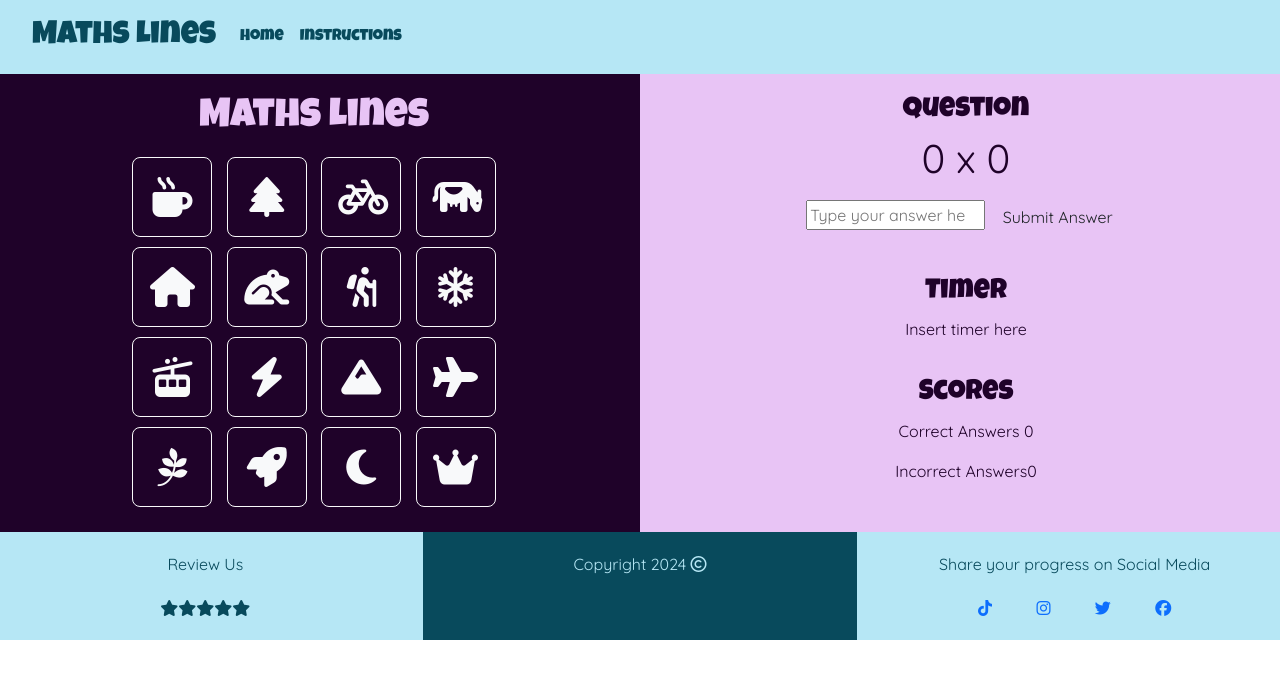
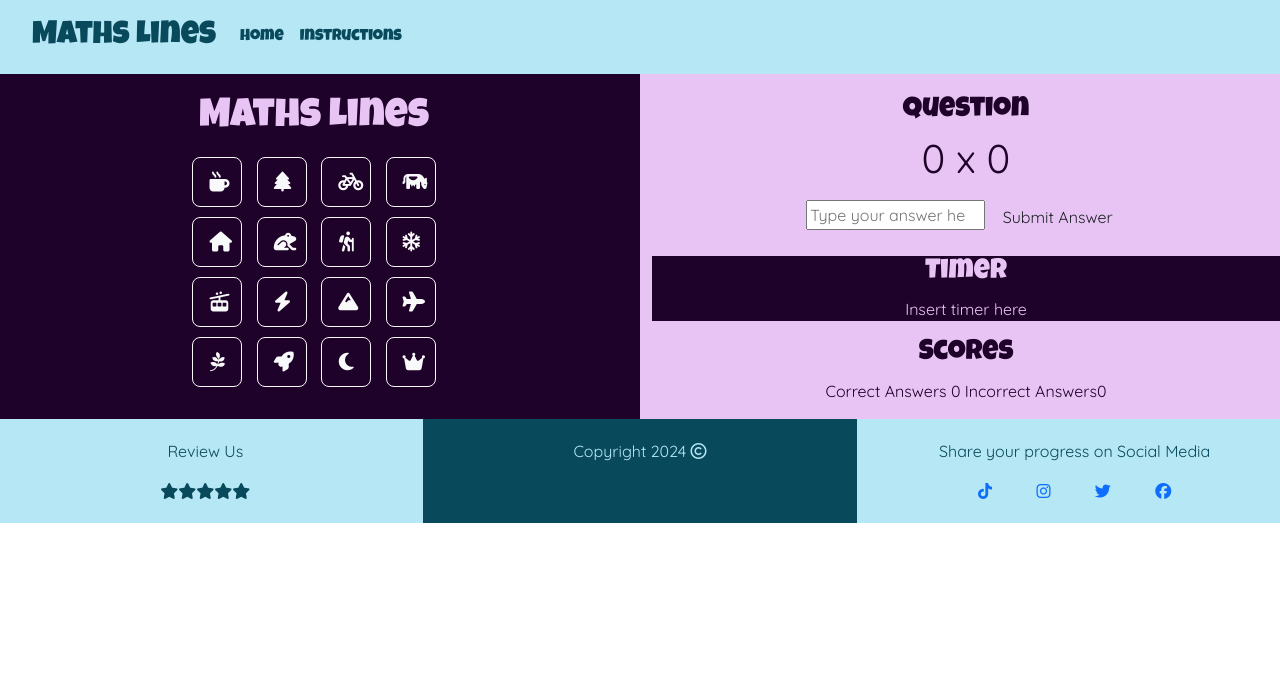
Before and after one commit to Elizabeth-Yorke/milestone-project-2a, a plain HTML site: page index.html in a window 1280 px wide. Drawn offline with nearby package versions, Linux system fonts and the light colour scheme.

Commit message:
Modified html and css to make sure everything looks find on all screen sizes.

```diff
--- a/assets/css/style.css
+++ b/assets/css/style.css
@@ -100,10 +100,10 @@ h1, h2, h3, h4 {
 
 .icon-panel {
     margin: 5px;
-    height: 80px;
-    width: 80px;
+    height: 50px;
+    width: 50px;
     text-align: center;
-    font-size: 40px;
+    font-size: 20px;
 }
 
 /* -- Question Area -- */
@@ -122,7 +122,7 @@ h1, h2, h3, h4 {
 
 #answer-box-div {
     text-align: center;
-    padding: 10px 0 40px 0;
+    padding: 10px 0 20px 0;
     margin: 0;
 }
 
@@ -141,7 +141,6 @@ h1, h2, h3, h4 {
 
 #scores-title {
     text-align: center;
-    padding-top: 20px;
 }
 
 .scores {
@@ -153,13 +152,16 @@ h1, h2, h3, h4 {
 .footer-top {
     text-align: center;
     font-size: 1rem;
-    padding-top: 20px;
+    padding: 20px 0 20px 0;
 }
 
-.review2 {
+#review {
+    padding-bottom: 0;
+}
+
+.stars {
     text-align: center;
-    font-size: 1rem;
-    padding-top: 20px;
+    padding-top: 0;
 }
 
 .social-links {
@@ -177,41 +179,39 @@ h1, h2, h3, h4 {
 /* -- Instructions -- */
 
 #instructions-title {
-    padding-left: 20px;
+    padding: 0 20px 0 20px;
 }
 
 .instructions {
-    padding-left: 40px;
+    padding: 0 20px 20px 20px;
 }
 
 /* -- Examples -- */
 
 #examples-title {
     text-align: center;
-    padding-top: 20px;
 }
 
 .examples-subtitle {
-    padding-left: 20px;
+    text-align: center;
 }
 
 .examples {
-    padding-left: 40px;
+    text-align: center;
 }
 
 /* -- Timer -- */
 
 #timer-title {
-    text-align: center;
-    padding-top: 20px;
+    padding: 20px 20px 0 20px;
 }
 
 .timer-subtitle {
-    padding-left: 20px;
+    padding: 0 20px 0 20px;
 }
 
 .timer-script {
-    padding-left: 40px;
+    padding: 0 20px 20px 20px;
 }
 
 /* -- Enjoy -- */
--- a/index.html
+++ b/index.html
@@ -131,7 +131,7 @@
 <!-- Timer -->
 
         <section>
-            <div class="timer-area color-scheme-ay">
+            <div class="timer-area color-scheme-ax">
                 <h3 class="timer-text">Timer</h3>
                 <p class="timer-text">Insert timer here</p>
             </div>
@@ -142,8 +142,7 @@
         <section>
             <div class="score-area color-scheme-ay">
                 <h3 id="scores-title">Scores</h3>
-                <p class="scores">Correct Answers <span id="score">0</span></p>
-                <p class="scores">Incorrect Answers<span id="incorrect">0</span></p>
+                <p class="scores">Correct Answers <span id="score">0</span> Incorrect Answers<span id="incorrect">0</span></p>
             </div>
         </section>
     </div>
@@ -153,18 +152,17 @@
 <footer>
     <section>
     <div class="row">
-        <div class="col-md-4 footer-top review color-scheme-by">Review Us</div>
+        <div class="col-md-4 footer-top color-scheme-by">
+            <p id="review">Review Us</p>
+            <div class="stars"><i class="fa-solid fa-star star1"></i><i class="fa-solid fa-star star2"></i></i><i class="fa-solid fa-star star3"></i><i class="fa-solid fa-star star4"></i><i class="fa-solid fa-star star5"></i></div>
+        </div>
         <div class="col-md-4 footer-top copyright color-scheme-bx">Copyright 2024 <i class="fa-regular fa-copyright"></i></div>
-        <div class="col-md-4 footer-top social media color-scheme-by">Share your progress on Social Media</div>
-    </div>
-    <div class="row footer-bottom">
-        <div class="col-md-4 review2 color-scheme-by"><i class="fa-solid fa-star star1"></i><i class="fa-solid fa-star star2"></i></i><i class="fa-solid fa-star star3"></i><i class="fa-solid fa-star star4"></i><i class="fa-solid fa-star star5"></i></div>
-        <div class="col-md-4 copyright2 color-scheme-bx"></div>
-        <div class="col-md-4 social-links color-scheme-by">
+        <div class="col-md-4 footer-top social media color-scheme-by">
+            <p>Share your progress on Social Media</p>
             <div><a class="footer-links" href="https://www.tiktok.com/" target="_blank"><i class="fa-brands fa-tiktok"></i></a>
-            <a class="footer-links" href="https://www.instagram.com/" target="_blank"><i class="fa-brands fa-instagram"></i></a>
-            <a class="footer-links" href="https://twitter.com/" target="_blank"><i class="fa-brands fa-twitter"></i></a>
-            <a class="footer-links" href="https://www.facebook.com/" target="_blank"><i class="fa-brands fa-facebook"></i></a></div>
+                <a class="footer-links" href="https://www.instagram.com/" target="_blank"><i class="fa-brands fa-instagram"></i></a>
+                <a class="footer-links" href="https://twitter.com/" target="_blank"><i class="fa-brands fa-twitter"></i></a>
+                <a class="footer-links" href="https://www.facebook.com/" target="_blank"><i class="fa-brands fa-facebook"></i></a></div>
         </div>
     </div>
     </section>
```
Also changed, not shown: instructions.html (+9 -10 lines).
